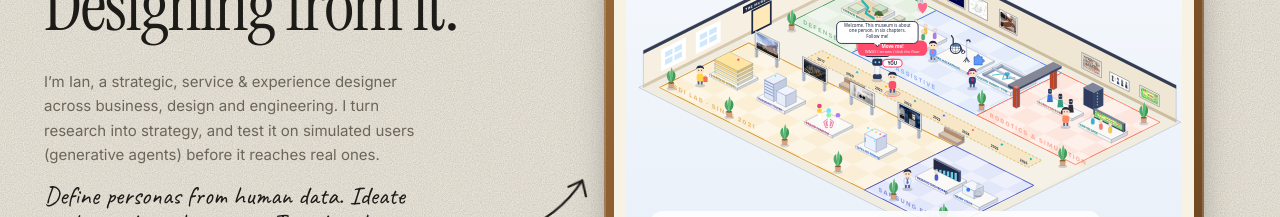
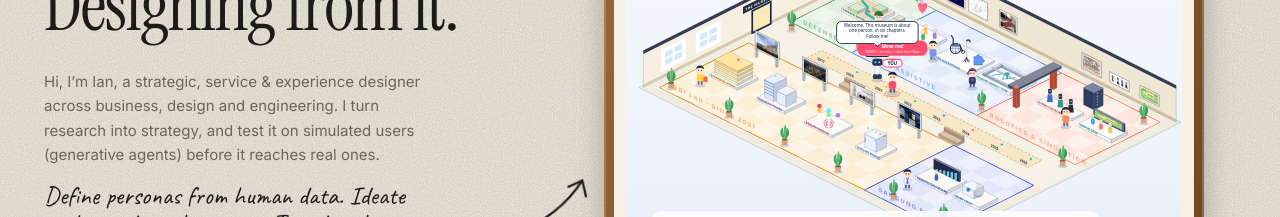
Before and after one commit to idealist-yun/portfolio-website, a Next.js app: page / in a window 1280 px wide. Shown: the part 221-438 px from the top of the page. Built offline with nearby package versions, Linux system fonts and the light colour scheme.

Commit message:
Intro starts with a greeting

```diff
--- a/src/components/concept/MuseumHome.tsx
+++ b/src/components/concept/MuseumHome.tsx
@@ -267,7 +267,7 @@ export default function MuseumHome({ preview = false }: { preview?: boolean }) {
             <span className="block md:whitespace-nowrap">Designing from it.</span>
           </h1>
           <p className="relative z-[5] mt-6 max-w-sm text-[15px] leading-relaxed md:mt-7" style={{ color: MUTED }}>
-            I&rsquo;m Ian, a strategic, service &amp; experience designer across business, design and engineering. I turn research into strategy, and test it on simulated users (generative agents) before it reaches real ones.
+            Hi, I&rsquo;m Ian, a strategic, service &amp; experience designer across business, design and engineering. I turn research into strategy, and test it on simulated users (generative agents) before it reaches real ones.
           </p>
           <p className="relative z-[5] mt-4 max-w-sm font-[family-name:var(--font-hand)] text-[1.6rem] leading-[1.05]" style={{ color: INK }}>
             Define personas from human data. Ideate and prototype the service. Test it with simulated persona agents.
```
